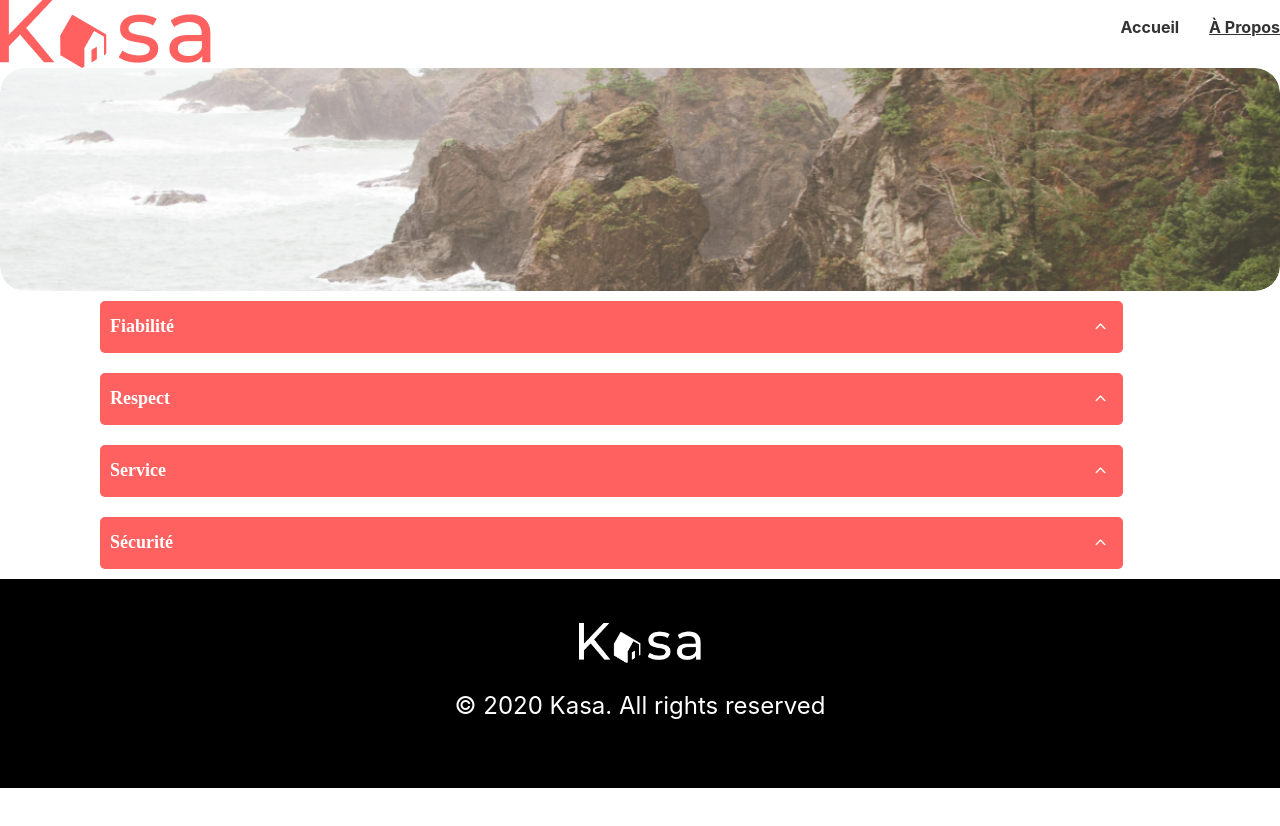
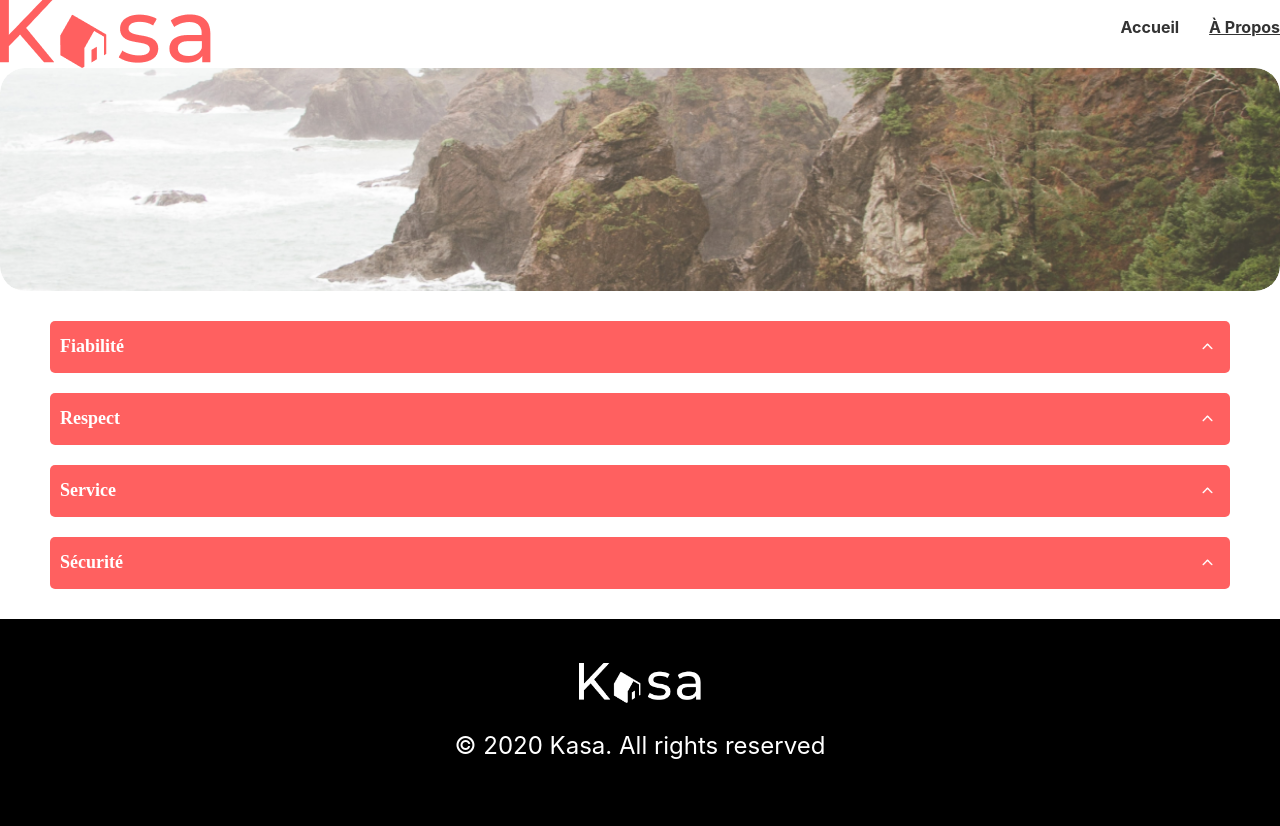
Before and after one commit to oanaciuca/kasa, a React (Create React App) app: page /a-propos in a window 1280 px wide. Before the commit the page ends 800 px from the top, so only its background shows below. Built offline with nearby package versions, Linux system fonts and the light colour scheme.

Commit message:
Correction styles about/fiche-logement

```diff
--- a/src/sass/_about.scss
+++ b/src/sass/_about.scss
@@ -4,22 +4,25 @@
     display: flex;
     flex-direction: column;
     justify-content: center;
+    margin: 0 auto;
+    padding: 0;
+    box-sizing: border-box;
+
     .about-collapse {
-        max-width: 1023px;
       display: flex;
       flex-direction: column;
       justify-content: center;
-        margin: auto 100px;
-    }
+      margin: 0;
+      padding: 20px 50px;
     }
 
     @media (max-width: 768px) {
-    .about {
       padding: 0 20px;
 
       .about-collapse {
         max-width: 100%;
         margin: 0;
+        padding: 20px 0;
       }
     }
   }
--- a/src/sass/_card.scss
+++ b/src/sass/_card.scss
@@ -47,7 +47,7 @@
 @media (max-width: 768px) {
   .card {
     max-width: 100%;
-    max-height: auto;
+    height: auto;
     border-radius: 10px;
     background-color: #ffffff;
     box-shadow: 0 4px 8px rgba(0, 0, 0, 0.1);
--- a/src/sass/_gallery.scss
+++ b/src/sass/_gallery.scss
@@ -1,13 +1,14 @@
 .gallery {
-    max-width: 100%;
+    max-width: 1400px;
     position: relative;
-    width: auto;
+    width: 100%;
     height: auto;
     overflow: hidden;
     display: flex;
     align-items: center;
     justify-content: center;
     border-radius: 25px;
+    margin: 0;
 
     &__image-container {
         max-width: 1400px;
--- a/src/sass/_header.scss
+++ b/src/sass/_header.scss
@@ -1,4 +1,5 @@
 .header {
+    display: flex;
     max-width: 1400px;
     width: 100%;
     display: flex;
--- a/src/sass/_index.scss
+++ b/src/sass/_index.scss
@@ -5,6 +5,16 @@ body {
       sans-serif;
     -webkit-font-smoothing: antialiased;
     -moz-osx-font-smoothing: grayscale;
+    display: flex;
+    flex-direction: column;
+    align-items: center;
+    width: 100%;
+    margin: 0;
+  }
+
+  #root {
+    width: 100%;
+    max-width: 1400px;
   }
 
   code {
--- a/src/sass/_title-location.scss
+++ b/src/sass/_title-location.scss
@@ -1,5 +1,5 @@
 .title-location {
-    display: flexbox;
+    display: flex;
     flex-direction: column;
     height: 77px;
     .title {
--- a/src/sass/main.css
+++ b/src/sass/main.css
@@ -105,7 +105,7 @@
 @media (max-width: 768px) {
   .card {
     max-width: 100%;
-    max-height: auto;
+    height: auto;
     border-radius: 10px;
     background-color: #ffffff;
     box-shadow: 0 4px 8px rgba(0, 0, 0, 0.1);
@@ -205,18 +205,23 @@
 }
 .fiche-logement {
   display: flex;
+  justify-content: center;
   flex-direction: column;
   background-color: #ffffff;
+  width: 100%;
+  max-width: 1400px;
 }
 .fiche-logement .fiche-logement__content {
   flex: 1;
 }
 .fiche-logement .gallery {
+  display: flex;
   position: relative;
   margin: 0;
   width: 100%;
   height: 400px;
   overflow: hidden;
+  max-width: 1400px;
 }
 .fiche-logement .gallery .gallery__img {
   width: 100%;
@@ -251,10 +256,17 @@
 .fiche-logement .gallery .gallery__nav .gallery__button:hover {
   background-color: rgba(0, 0, 0, 0.7);
 }
+.fiche-logement .logement-info {
+  display: flex;
+  max-width: 1400px;
+  width: 100%;
+  flex-direction: column;
+}
 .fiche-logement .logement-info .infos {
   display: flex;
   flex-direction: row;
   justify-content: space-between;
+  gap: 50px;
 }
 .fiche-logement .logement-info .infos .leftcolumn {
   margin-top: 20px;
@@ -287,7 +299,7 @@
   .fiche-logement .gallery {
     height: 255px;
   }
-  .fiche-logement .gallery .gallery .gallery__img {
+  .fiche-logement .gallery .gallery__img {
     border-radius: 5px;
   }
   .fiche-logement .logement-info {
@@ -296,7 +308,6 @@
     margin-top: 0;
   }
   .fiche-logement .logement-info .infos {
-    display: flex;
     flex-direction: column;
     gap: 20px;
   }
@@ -339,6 +350,7 @@
 }
 
 .header {
+  display: flex;
   max-width: 1400px;
   width: 100%;
   display: flex;
@@ -435,15 +447,16 @@
   }
 }
 .gallery {
-  max-width: 100%;
+  max-width: 1400px;
   position: relative;
-  width: auto;
+  width: 100%;
   height: auto;
   overflow: hidden;
   display: flex;
   align-items: center;
   justify-content: center;
   border-radius: 25px;
+  margin: 0;
 }
 .gallery__image-container {
   max-width: 1400px;
@@ -551,17 +564,6 @@
   }
 }
 
-body {
-  margin: 0;
-  font-family: -apple-system, BlinkMacSystemFont, "Segoe UI", "Roboto", "Oxygen", "Ubuntu", "Cantarell", "Fira Sans", "Droid Sans", "Helvetica Neue", sans-serif;
-  -webkit-font-smoothing: antialiased;
-  -moz-osx-font-smoothing: grayscale;
-}
-
-code {
-  font-family: source-code-pro, Menlo, Monaco, Consolas, "Courier New", monospace;
-}
-
 .rating-container {
   display: flex;
   align-items: center;
@@ -619,15 +621,17 @@ code {
   display: flex;
   flex-direction: column;
   justify-content: center;
+  margin: 0 auto;
+  padding: 0;
+  box-sizing: border-box;
 }
 .about .about-collapse {
-  max-width: 1023px;
   display: flex;
   flex-direction: column;
   justify-content: center;
-  margin: auto 100px;
+  margin: 0;
+  padding: 20px 50px;
 }
-
 @media (max-width: 768px) {
   .about {
     padding: 0 20px;
@@ -635,10 +639,12 @@ code {
   .about .about-collapse {
     max-width: 100%;
     margin: 0;
+    padding: 20px 0;
   }
 }
+
 .title-location {
-  display: flexbox;
+  display: flex;
   flex-direction: column;
   height: 77px;
 }
@@ -760,4 +766,24 @@ code {
     line-height: 19.96px;
     text-align: left;
   }
+}
+body {
+  margin: 0;
+  font-family: -apple-system, BlinkMacSystemFont, "Segoe UI", "Roboto", "Oxygen", "Ubuntu", "Cantarell", "Fira Sans", "Droid Sans", "Helvetica Neue", sans-serif;
+  -webkit-font-smoothing: antialiased;
+  -moz-osx-font-smoothing: grayscale;
+  display: flex;
+  flex-direction: column;
+  align-items: center;
+  width: 100%;
+  margin: 0;
+}
+
+#root {
+  width: 100%;
+  max-width: 1400px;
+}
+
+code {
+  font-family: source-code-pro, Menlo, Monaco, Consolas, "Courier New", monospace;
 }/*# sourceMappingURL=main.css.map */
--- a/src/sass/main.scss
+++ b/src/sass/main.scss
@@ -7,9 +7,9 @@
 @import 'home';
 @import 'gallery';
 @import 'host-info';
-@import 'index';
 @import 'rating';
 @import 'tags-list';
 @import 'about';
 @import 'title-location';
 @import 'error';
+@import 'index';
```
Also changed, not shown: src/sass/_fiche-logement.scss (+25 -3 lines), 1 other file (tests, documents, lock files or other folders). Lines whose indentation alone changed are shown as unchanged.
